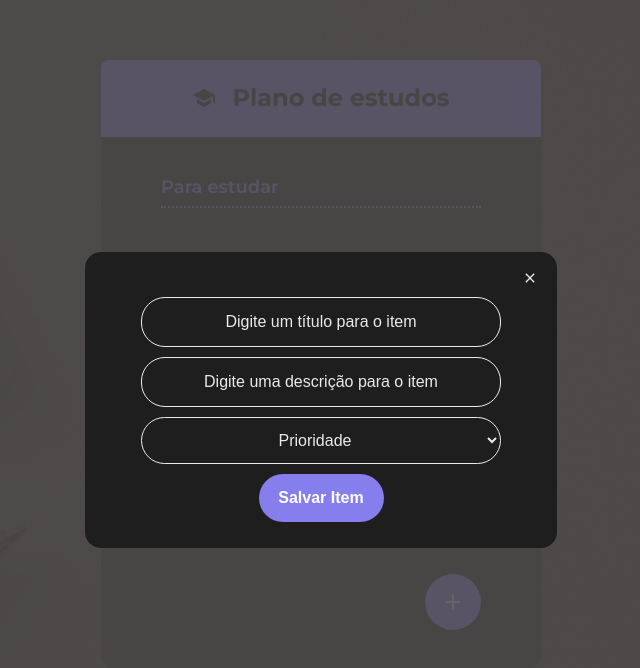
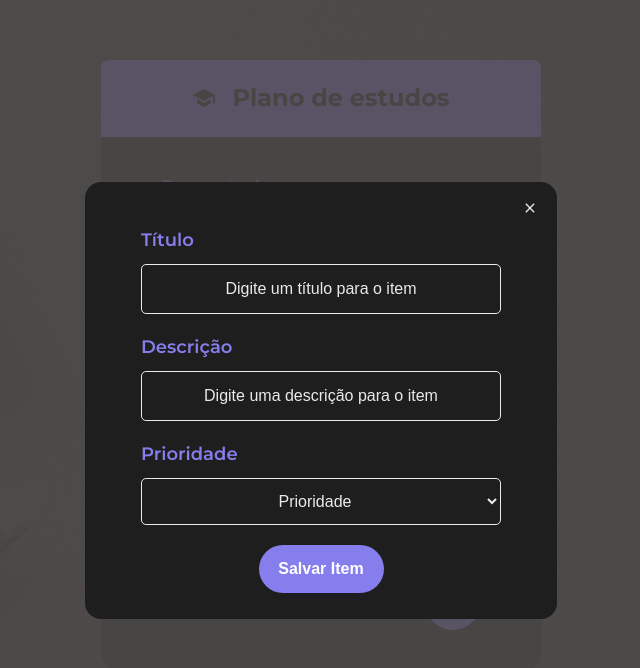
Before and after one commit to igorjosiel/react-todo-list, a React (Vite) app: page / in a window 1280 px wide. Both pictures are taken after a click on the button 772 px from the left and 601 px from the top of the page. Shown: the top 668 px of the page, without its empty margins (319-959 px from the left). Built offline with nearby package versions, Linux system fonts and the light colour scheme.

Commit message:
Ajusta os estilos dos campos de entrada.

```diff
--- a/src/components/SelectInput/index.jsx
+++ b/src/components/SelectInput/index.jsx
@@ -1,12 +1,22 @@
+import { Fragment } from 'react';
 import './select-input.style.css';
 
-export function SelectInput (props) {
+export function SelectInput ({ id, label, options, ...rest }) {
     return (
-        <select {...props} className='select-input'>
-            <option value="">Prioridade</option>
-            <option value="low">Baixa</option>
-            <option value="medium">Média</option>
-            <option value="high">Alta</option>
-        </select>
+        <Fragment>
+            <label htmlFor={id} className='label-input'>
+                {label}
+            </label>
+
+            <select id={id} className='select-input' {...rest}>
+                {options.map(({ value, option }, index) => {
+                    return (
+                        <option key={index} value={value}>
+                            {option}
+                        </option>
+                    );
+                })}
+            </select>
+        </Fragment>
     );
 }
--- a/src/components/SelectInput/select-input.style.css
+++ b/src/components/SelectInput/select-input.style.css
@@ -1,14 +1,22 @@
+.label-select {
+    color: #877EED;
+    font-size: 18px;
+    font-weight: 700;
+    line-height: 150%;
+}
+
 .select-input {
     font-size: 16px;
     line-height: 150%;
     color: #EAEAEA;
-    border-radius: 24px;
+    border-radius: 5px;
     border: 1px solid #EAEAEA;
     width: 360px;
     height: 47px;
     max-width: 100%;
     text-align: center;
     background-color: transparent;
+    margin-bottom: 10px;
 }
 
 .select-input option {
--- a/src/components/TextInput/index.jsx
+++ b/src/components/TextInput/index.jsx
@@ -1,7 +1,14 @@
+import { Fragment } from 'react';
 import './text-input.style.css';
 
-export function TextInput (props) {
+export function TextInput ({ id, label, ...rest }) {
     return (
-        <input {...props} className='text-input' />
+        <Fragment>
+            <label htmlFor={id} className='label-input'>
+                {label}
+            </label>
+
+            <input id={id} className='text-input' {...rest} />
+        </Fragment>
     );
 }
--- a/src/components/TextInput/text-input.style.css
+++ b/src/components/TextInput/text-input.style.css
@@ -1,14 +1,22 @@
+.label-input {
+    color: #877EED;
+    font-size: 18px;
+    font-weight: 600;
+    line-height: 150%;
+}
+
 .text-input {
     font-size: 16px;
     line-height: 150%;
     color: #EAEAEA;
-    border-radius: 24px;
+    border-radius: 5px;
     border: 1px solid #EAEAEA;
     width: 360px;
     max-width: 100%;
     padding: 12px 42.5px;
     text-align: center;
     background-color: transparent;
+    margin-bottom: 10px;
 }
 
 .text-input::placeholder {
--- a/src/components/TodoForm/index.jsx
+++ b/src/components/TodoForm/index.jsx
@@ -11,22 +11,46 @@ export function TodoForm ({ onSubmit }) {
     return (
         <form className="todo-form" action={onSubmit}>
             <TextInput
+                id="title"
                 name="title"
+                label="Título"
                 placeholder="Digite um título para o item"
                 required
                 defaultValue={selectedTodo?.title}
             />
 
             <TextInput
+                id="description"
                 name="description"
+                label="Descrição"
                 placeholder="Digite uma descrição para o item"
                 required
                 defaultValue={selectedTodo?.description}
             />
 
             <SelectInput
+                id="priority"
+                label="Prioridade"
                 name="priority"
                 defaultValue={selectedTodo?.priority}
+                options={[
+                    {
+                        value: "",
+                        option: "Prioridade",
+                    },
+                    {
+                        value: "low",
+                        option: "Baixa",
+                    },
+                    {
+                        value: "medium",
+                        option: "Média",
+                    },
+                    {
+                        value: "high",
+                        option: "Alta",
+                    },
+                ]}
             />
 
             <Button>Salvar Item</Button>
```
